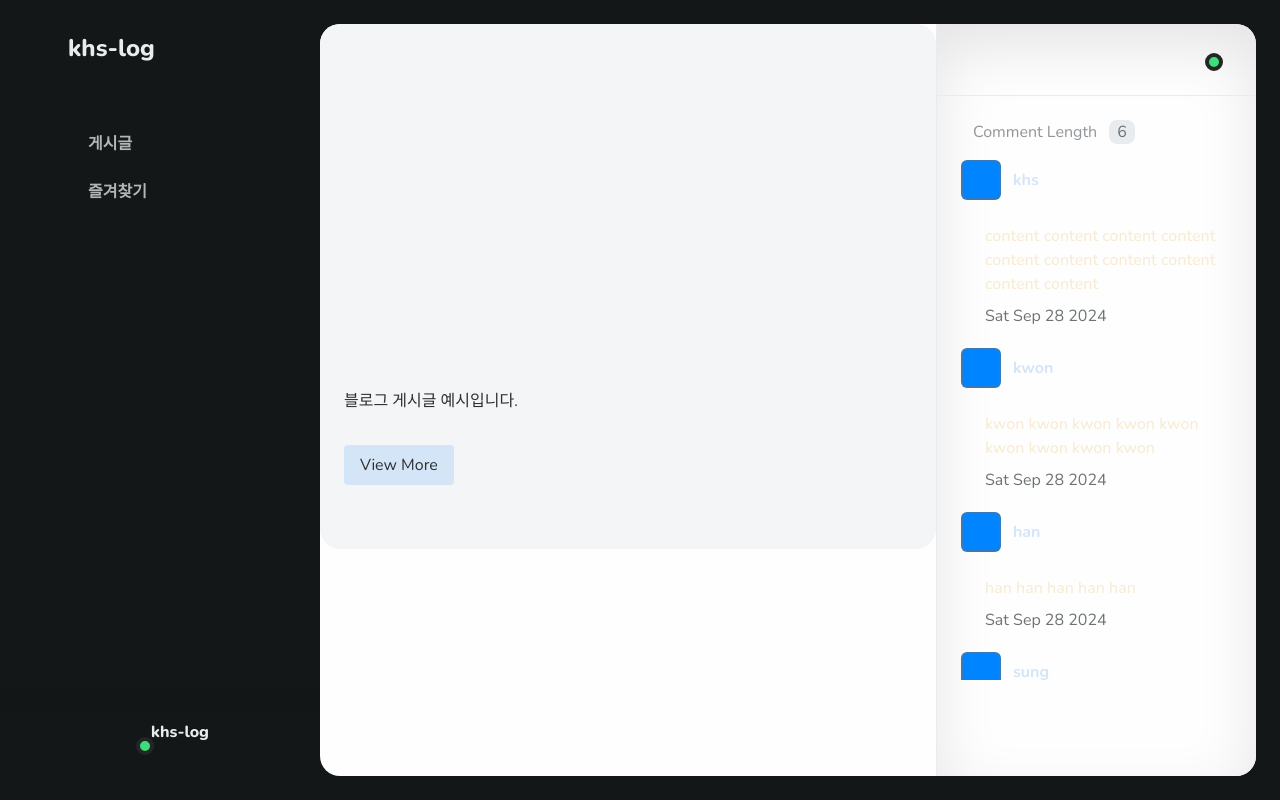
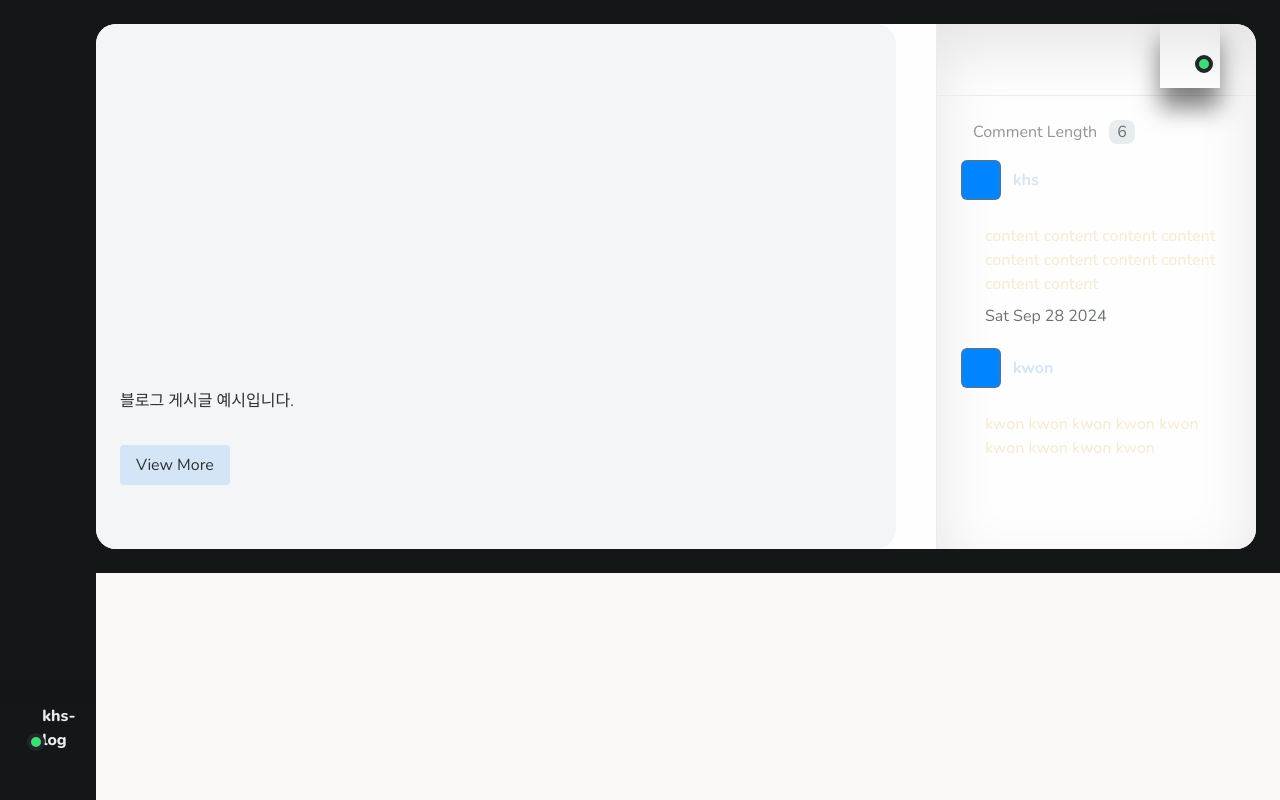
Before and after one commit to f-lab-edu/khs-log, a Next.js app: page / in a window 1280 px wide. Built offline with nearby package versions, Linux system fonts and the light colour scheme; a web font is replaced by a local one.

Commit message:
feat: add responsive layout style

```diff
--- a/src/components/Layout/index.tsx
+++ b/src/components/Layout/index.tsx
@@ -1,83 +1,37 @@
-import Link from 'next/link'
 import {useEffect, useState} from 'react'
-import {twMerge} from 'tailwind-merge'
 
 import LeftSideBar from '@/components/LeftSideBar'
 import RightCommentBar from '@/components/RightCommentBar'
 
-type LayoutProps = {
-  smallSidebar?: boolean
-  hideRightSidebar?: boolean
-  backUrl?: string
+interface Props {
   children: React.ReactNode
 }
 
-const Layout = ({
-  smallSidebar,
-  hideRightSidebar,
-  backUrl,
-  children,
-}: LayoutProps) => {
-  const [visibleSidebar, setVisibleSidebar] = useState<any>(
-    smallSidebar || false,
-  )
-  const [visibleRightSidebar, setVisibleRightSidebar] = useState<boolean>(false)
-
-  const handleClickOverlay = () => {
-    setVisibleSidebar(true)
-    setVisibleRightSidebar(false)
-  }
+const Layout = ({children}: Props) => {
+  const [isSideBarVisible, setIsSideBarVisible] = useState(false)
 
   useEffect(() => {
-    setVisibleSidebar(smallSidebar)
-  }, [smallSidebar])
+    setIsSideBarVisible(true)
+  }, [])
 
   return (
     <div>
       <div
         className={`pr-6 bg-n-7 md:p-0 md:bg-n-1 dark:md:bg-n-6 md:overflow-hidden ${
-          visibleSidebar
-            ? 'pl-24 md:pl-0'
-            : smallSidebar
-              ? 'pl-24 md:pl-0'
-              : 'pl-80 xl:pl-24 md:pl-0'
+          isSideBarVisible ? 'pl-24 md:pl-0' : 'pl-80 xl:pl-24 md:pl-0'
         }`}>
-        <LeftSideBar />
-        <div
-          className={`flex py-6 md:py-0 ${
-            hideRightSidebar
-              ? 'min-h-screen min-h-screen-ios'
-              : 'h-screen h-screen-ios'
-          }`}>
+        <LeftSideBar isLeftSideBarVisible={isSideBarVisible} />
+        <div className={`flex py-6 md:py-0`}>
           <div
-            className={`relative flex grow max-w-full bg-n-1 rounded-[1.25rem] md:rounded-none dark:bg-n-6 ${
-              !hideRightSidebar && 'pr-[22.5rem] 2xl:pr-80 lg:pr-0'
-            }`}>
-            <div
-              className={`relative flex flex-col grow max-w-full ${
-                !hideRightSidebar && 'md:pt-18'
-              }`}>
-              {hideRightSidebar && smallSidebar && (
-                <Link
-                  className="absolute top-6 right-6 flex justify-center items-center w-10 h-10 border-2 border-n-4/25 rounded-full text-0 transition-colors hover:border-transparent hover:bg-n-4/25"
-                  href={backUrl || '/'}>
-                  {/* <Image className="fill-n-4" /> */}
-                </Link>
-              )}
+            className={`relative flex grow max-w-full bg-n-1 rounded-[1.25rem] md:rounded-none dark:bg-n-6`}>
+            <div className={`relative flex flex-col grow max-w-full md:pt-18`}>
               {children}
             </div>
-            {!hideRightSidebar && <RightCommentBar />}
+            <RightCommentBar
+              className={`${!isSideBarVisible && 'md:translate-x-64 md:before:absolute md:before:z-30 md:before:inset-0'}`}
+            />
           </div>
         </div>
-        <div
-          className={twMerge(
-            `fixed inset-0 z-10 bg-n-7/80 invisible opacity-0 md:hidden ${
-              (!visibleSidebar && smallSidebar) ||
-              (visibleRightSidebar && 'visible opacity-100')
-            }`,
-          )}
-          onClick={handleClickOverlay}
-        />
       </div>
     </div>
   )
--- a/src/components/LeftSideBar/Navigation.tsx
+++ b/src/components/LeftSideBar/Navigation.tsx
@@ -14,13 +14,14 @@ type NavigationType = {
 
 interface Props {
   items: NavigationType[]
+  isSideBarVisible?: boolean
 }
 
-const Navigation = ({items}: Props) => {
+const Navigation = ({items, isSideBarVisible}: Props) => {
   const pathname = usePathname()
 
   return (
-    <div>
+    <div className={`${isSideBarVisible && 'px-2'}`}>
       {items.map((item, index) => (
         <Link
           className={twMerge(
@@ -39,7 +40,7 @@ const Navigation = ({items}: Props) => {
               alt="navigation"
             />
           </div>
-          <div className="ml-5">{item.title}</div>
+          {!isSideBarVisible && <div className="ml-5">{item.title}</div>}
         </Link>
       ))}
     </div>
--- a/src/components/LeftSideBar/index.tsx
+++ b/src/components/LeftSideBar/index.tsx
@@ -1,8 +1,14 @@
+import {twMerge} from 'tailwind-merge'
+
 import Navigation from '@/components/LeftSideBar/Navigation'
 import MainTitle from '@/components/MainTitle'
 import Profile from '@/components/Profile'
 
-const LeftSideBar = () => {
+interface Props {
+  isLeftSideBarVisible?: boolean
+}
+
+const LeftSideBar = ({isLeftSideBarVisible}: Props) => {
   const navigation = [
     {
       title: '게시글',
@@ -12,15 +18,25 @@ const LeftSideBar = () => {
   ]
 
   return (
-    <div className="fixed z-20 top-0 left-0 bottom-0 flex flex-col pt-30 px-4 bg-n-7 md:invisible md:opacity-0 md:transition-opacity w-80 pb-58">
+    <div
+      className={twMerge(
+        `fixed z-20 top-0 left-0 bottom-0 flex flex-col pt-30 px-4 bg-n-7 md:invisible md:opacity-0 md:transition-opacity ${
+          isLeftSideBarVisible
+            ? 'w-24 pb-38 md:w-16 md:px-0 md:pb-30'
+            : 'w-80 pb-58'
+        }`,
+      )}>
       <div className="absolute top-0 right-0 left-0 flex items-center h-30 pl-7 pr-6 justify-between">
-        <MainTitle />
+        {!isLeftSideBarVisible && <MainTitle />}
       </div>
       <div className="grow overflow-y-auto scroll-smooth scrollbar-none">
-        <Navigation items={navigation} />
+        <Navigation
+          isSideBarVisible={isLeftSideBarVisible}
+          items={navigation}
+        />
       </div>
       <div className="absolute left-0 bottom-0 right-0 pb-6 px-4 bg-n-7 before:absolute before:left-0 before:right-0 before:bottom-full before:h-10 before:bg-gradient-to-t before:from-[#131617] before:to-[rgba(19,22,23,0)] before:pointer-events-none md:px-3">
-        <Profile />
+        <Profile isSideBarVisible={isLeftSideBarVisible} />
       </div>
     </div>
   )
--- a/src/components/Profile/index.tsx
+++ b/src/components/Profile/index.tsx
@@ -2,11 +2,20 @@ import Image from '@/components/Image'
 
 interface Props {
   position?: 'left' | 'right'
+  isSideBarVisible?: boolean
 }
 
-const Profile = ({position = 'left'}: Props) => (
-  <div className="mb-6">
-    <div className="flex items-center justify-center">
+const Profile = ({position = 'left', isSideBarVisible}: Props) => (
+  <div
+    className={`${
+      isSideBarVisible
+        ? 'mb-6'
+        : 'mb-3 shadow-[0_1.25rem_1.5rem_0_rgba(0,0,0,0.5)]'
+    }`}>
+    <div
+      className={`flex items-center ${
+        isSideBarVisible ? 'justify-center' : 'px-2.5 py-2.5 pb-4.5'
+      }`}>
       <div className="relative w-10 h-10">
         <Image
           className="rounded-full object-cover"
--- a/src/components/RightCommentBar/index.tsx
+++ b/src/components/RightCommentBar/index.tsx
@@ -50,12 +50,16 @@ const MOCK_DATA = [
   },
 ]
 
-const RightCommentBar = () => {
+interface Props {
+  className?: string
+}
+
+const RightCommentBar = ({className}: Props) => {
   return (
     <div
       className={twMerge(
         `absolute top-0 right-0 bottom-0 flex flex-col w-[22.5rem] pt-[8rem] pb-24 bg-n-1 rounded-r-[1.25rem] border-l border-n-3 shadow-[inset_0_1.5rem_3.75rem_rgba(0,0,0,0.1)] 2xl:w-80 lg:rounded-[1.25rem] lg:invisible lg:opacity-0 lg:transition-opacity lg:z-20 lg:border-l-0 lg:shadow-2xl md:fixed md:w-[calc(100%-4rem)] md:border-l md:rounded-none dark:bg-n-6 dark:border-n-5
-          lg:visible-opacity-100`,
+          lg:visible-opacity-100 ${className}`,
       )}>
       <div className="absolute top-0 left-0 right-0 flex justify-end items-center h-18 px-9 border-b border-n-3 lg:pr-18 md:pr-16 dark:border-n-5">
         <Profile position="right" />
```
